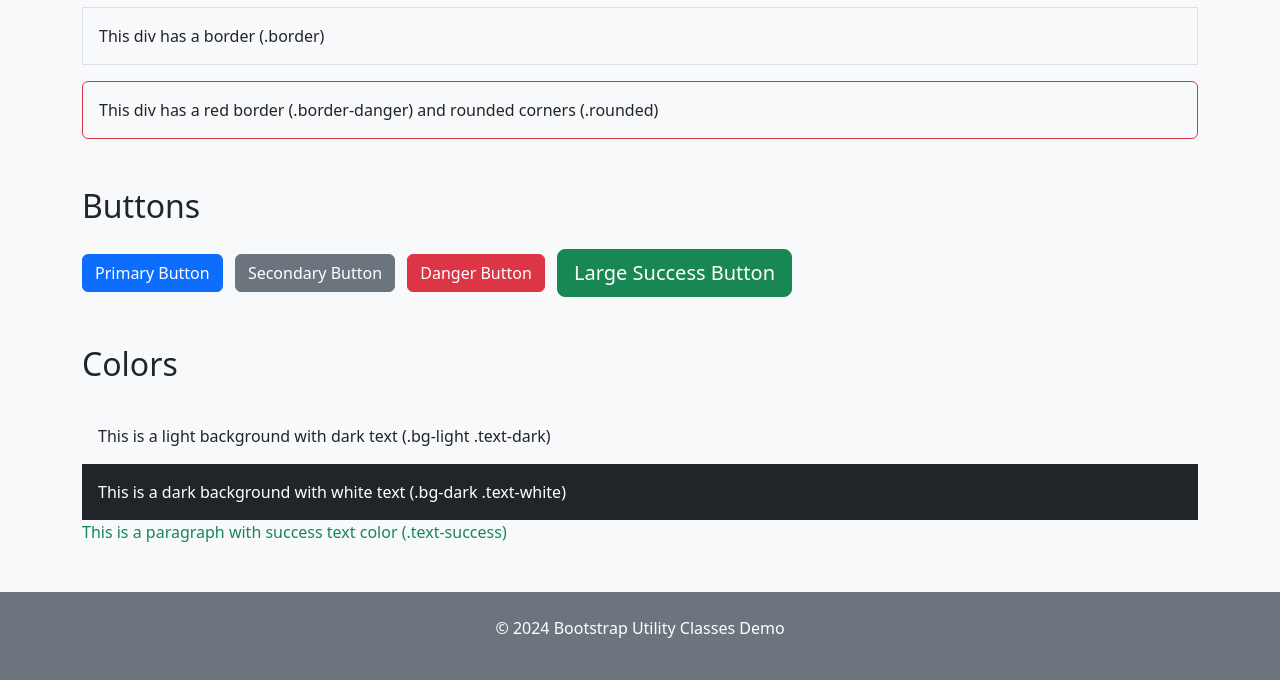
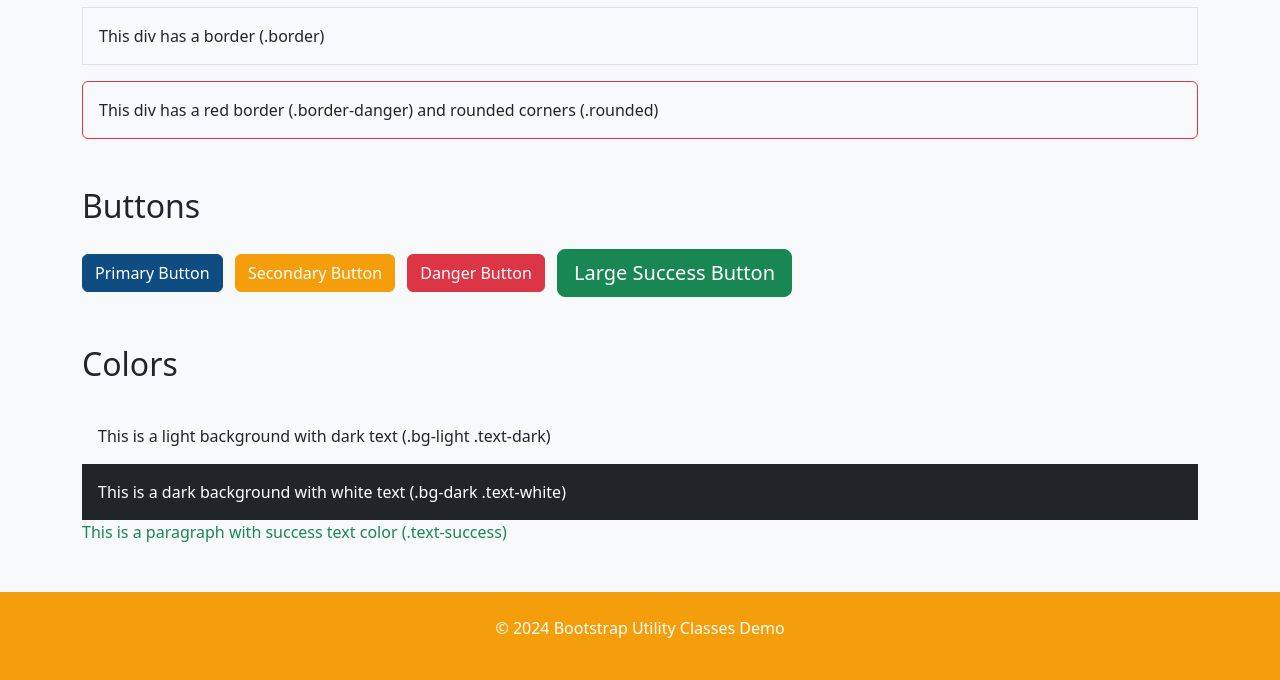
Before and after one commit to rrana5106/web-development-bootcamp-2026, a plain HTML site: page my-work/week-3/W3-S2-Bootstrap/5_Customisation/exercise/index.htm in a window 1280 px wide. Shown: the part 588-1268 px from the top of the page. Drawn offline with nearby package versions, Linux system fonts and the light colour scheme.

Commit message:
completed the custom bootstrap

```diff
--- a/my-work/week-3/W3-S2-Bootstrap/5_Customisation/exercise/styles.css
+++ b/my-work/week-3/W3-S2-Bootstrap/5_Customisation/exercise/styles.css
@@ -1 +1,49 @@
 /* Custom Styles for overriding Bootstrap colors */
+
+:root {
+  /* Defining your custom Navy Blue and Gold colors */
+  --custom-primary: #0f4c81;
+  --custom-secondary: #f59e0b;
+}
+
+/* ==========================================================================
+   1. OVERRIDING UTILITY BACKGROUND CLASSES
+   ========================================================================== */
+
+/* Force .bg-primary to use your custom navy blue color */
+.bg-primary {
+  background-color: var(--custom-primary) !important;
+}
+
+/* Force .bg-secondary to use your custom gold color */
+.bg-secondary {
+  background-color: var(--custom-secondary) !important;
+}
+
+
+/* ==========================================================================
+   2. OVERRIDING BOOTSTRAP BUTTONS (Using Bootstrap's native CSS variables)
+   ========================================================================== */
+
+.btn-primary {
+  --bs-btn-bg: var(--custom-primary);
+  --bs-btn-border-color: var(--custom-primary);
+
+  /* Hover and active state overrides so the colors don't jump back to default Bootstrap blue */
+  --bs-btn-hover-bg: #0b3a62; /* Slightly darker navy */
+  --bs-btn-hover-border-color: #0b3a62;
+  --bs-btn-active-bg: #082946;
+  --bs-btn-active-border-color: #082946;
+}
+
+.btn-secondary {
+  --bs-btn-bg: var(--custom-secondary);
+  --bs-btn-border-color: var(--custom-secondary);
+  --bs-btn-hover-color: #fff;
+
+  /* Hover and active state overrides so the colors don't jump back to default Bootstrap gray */
+  --bs-btn-hover-bg: #d97706; /* Slightly darker gold */
+  --bs-btn-hover-border-color: #d97706;
+  --bs-btn-active-bg: #b45309;
+  --bs-btn-active-border-color: #b45309;
+}
```
Also changed, not shown: my-work/week-3/W3-S2-Bootstrap/5_Customisation/exercise/index.htm (+2 -2 lines).
